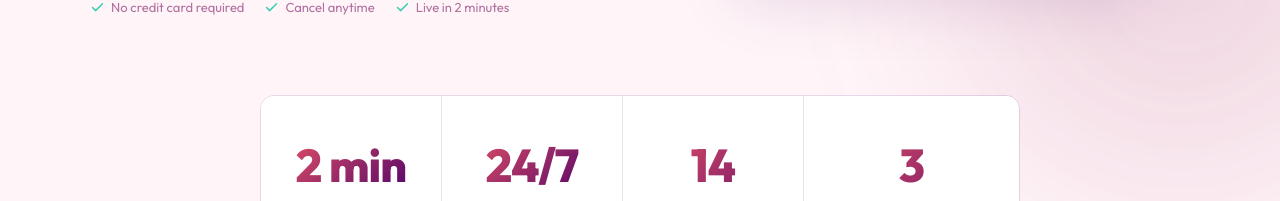
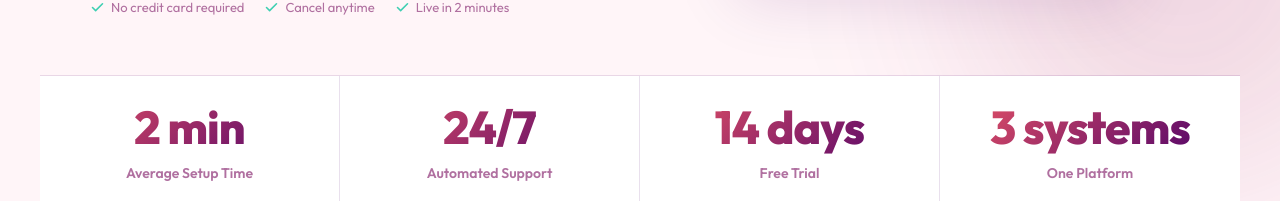
Before and after one commit to getsolvacom/solva, a React (Vite) app: page / in a window 1280 px wide. Shown: the part 599-800 px from the top of the page. Built offline with nearby package versions, Linux system fonts and the light colour scheme; no server answers.

Commit message:
Convert stats bar from floating card to slim full-width strip divider

```diff
--- a/src/pages/LandingPage.jsx
+++ b/src/pages/LandingPage.jsx
@@ -95,7 +95,7 @@ function GlobalStyles() {
         .hero-grid{display:flex!important;flex-direction:column!important;text-align:center!important;}
         .hero-mock{max-width:380px!important;margin-left:auto!important;margin-right:auto!important;}
         .trust-row{margin-bottom:20px!important;}
-        .stats-cell{padding:14px 8px!important;}
+        .stats-cell{padding:14px 10px!important;}
         .stats-number{font-size:19px!important;}
         .stats-label{font-size:10px!important;}
       }
@@ -106,7 +106,7 @@ function GlobalStyles() {
         .stats-bar-grid{grid-template-columns:repeat(4,1fr)!important;}
         .stats-cell{border-right:1px solid var(--border)!important;}
         .stats-cell:last-child{border-right:none!important;}
-        .stats-cell{padding:40px 24px!important;}
+        .stats-cell{padding:22px 24px!important;}
         .stats-number{font-size:46px!important;font-weight:800!important;letter-spacing:-.02em!important;margin-bottom:8px!important;}
         .stats-label{font-size:14px!important;font-weight:600!important;}
       }
@@ -332,8 +332,8 @@ export default function LandingPage() {
       </section>
 
       {/* STATS BAR — moved out of hero into its own section */}
-      <section style={{position:"relative",zIndex:1,padding:"20px 40px 56px"}}>
-        <div className="fu stats-bar-grid" style={{display:"grid",maxWidth:760,margin:"0 auto",borderRadius:14,overflow:"hidden",border:`1px solid ${C.border}`}}>
+      <section style={{position:"relative",zIndex:1,padding:"0 40px"}}>
+        <div className="fu stats-bar-grid" style={{display:"grid",width:"100%",borderTop:`1px solid ${C.border}`,borderBottom:`1px solid ${C.border}`}}>
           {[["2 min","Average Setup Time"],["24/7","Automated Support"],["14 days","Free Trial"],["3 systems","One Platform"]].map(([v,l],i)=>(
             <div key={i} className="stats-cell" style={{padding:"20px 14px",background:C.surface,textAlign:"center"}}>
               <div className="stats-number" style={{fontSize:23,fontWeight:800,background:C.grad,WebkitBackgroundClip:"text",WebkitTextFillColor:"transparent",backgroundClip:"text",marginBottom:5}}>{v}</div>
```
